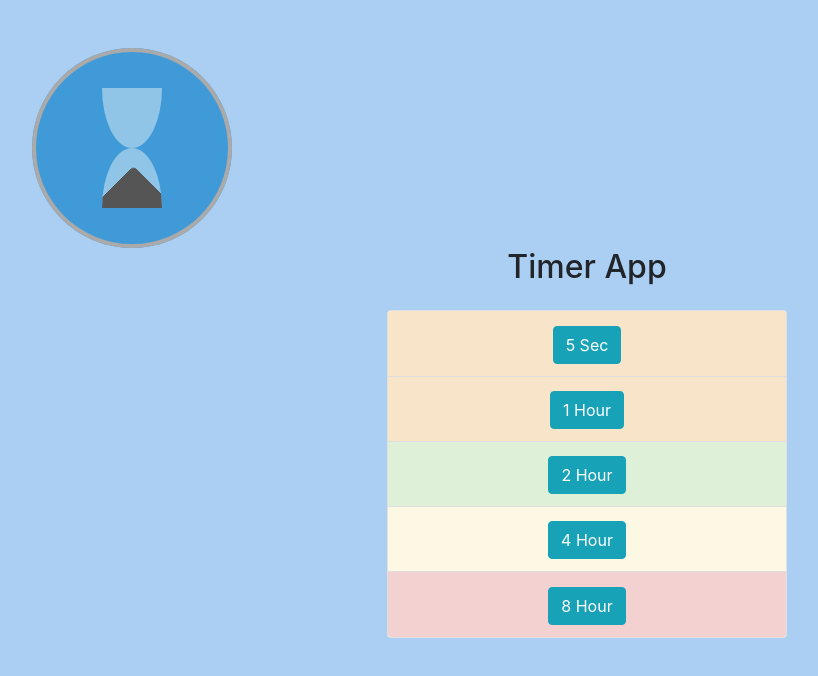
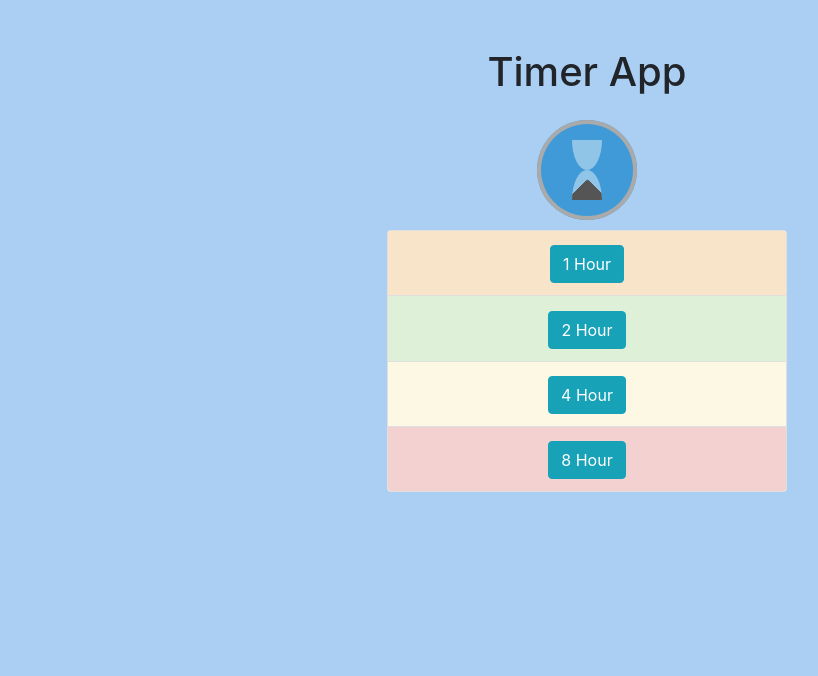
Before and after one commit to EddieStn/timer, a plain HTML site: page index.html in a window 1280 px wide. Shown: the whole page, without its empty margins (53-871 px from the left). Drawn offline with nearby package versions, Linux system fonts and the light colour scheme.

Commit message:
Center timer animation

```diff
--- a/index.html
+++ b/index.html
@@ -11,41 +11,16 @@
     </head>
 
     <body class="container my-5 text-center">
+        <h1 class="text-center mb-4">Timer App</h1>
         <div class="clock">
             <div class="cup top">
                 <div class="sand"></div>
             </div>
             <div class="cup">
-                <div class="sand delay">
-
-                </div>
+                <div class="sand delay"></div>
             </div>
         </div>
-
-        <h2 class="text-center mb-4">Timer App</h2>
-
         <div class="accordion" id="timerAccordion">
-            <div class="card">
-                <div class="card-header bg-1h" id="heading1M">
-                    <h2 class="mb-0">
-                        <button class="btn btn-info text-white" type="button" data-toggle="collapse" data-target="#collapse1M"
-                            aria-expanded="true" aria-controls="collapse1M">
-                            5 Sec
-                        </button>
-                    </h2>
-
-                </div>
-
-                <div id="collapse1M" class="collapse" aria-labelledby="heading1M" data-parent="#timerAccordion">
-                    <div class="card-body bg-1M">
-                        <div class="timer-display" id="display1M">5 sec</div>
-                        <button class="btn btn-primary" id="startPauseBtn1M"
-                            onclick="startPauseTimer('1M', 5)">Start</button>
-                        <button class="btn btn-danger" onclick="resetTimer('1M', 5)">Reset</button>
-
-                    </div>
-                </div>
-            </div>
             <div class="card">
                 <div class="card-header bg-1h" id="heading1H">
                     <h2 class="mb-0">
--- a/styles.css
+++ b/styles.css
@@ -40,8 +40,8 @@ body {
 
 .clock {
     background-color: #409AD8;
-    height: 200px;
-    width: 200px;
+    height: 100px;
+    width: 100px;
     display: flex;
     justify-content: center;
     align-items: center;
@@ -49,6 +49,7 @@ body {
     flex-direction: column;
     animation: clock 5s ease-in-out infinite;
     border-radius: 50%;
+    margin: 10px auto;
 }
 
 .top {
```
